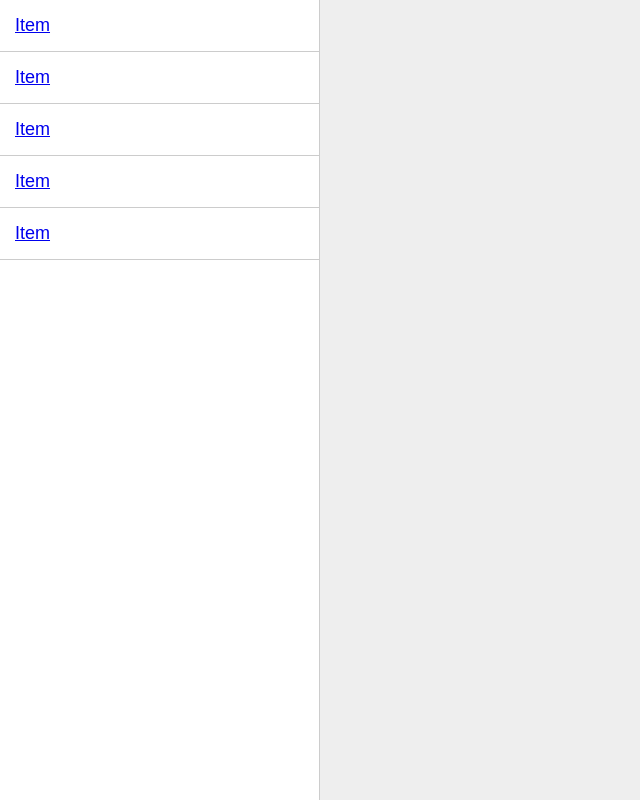
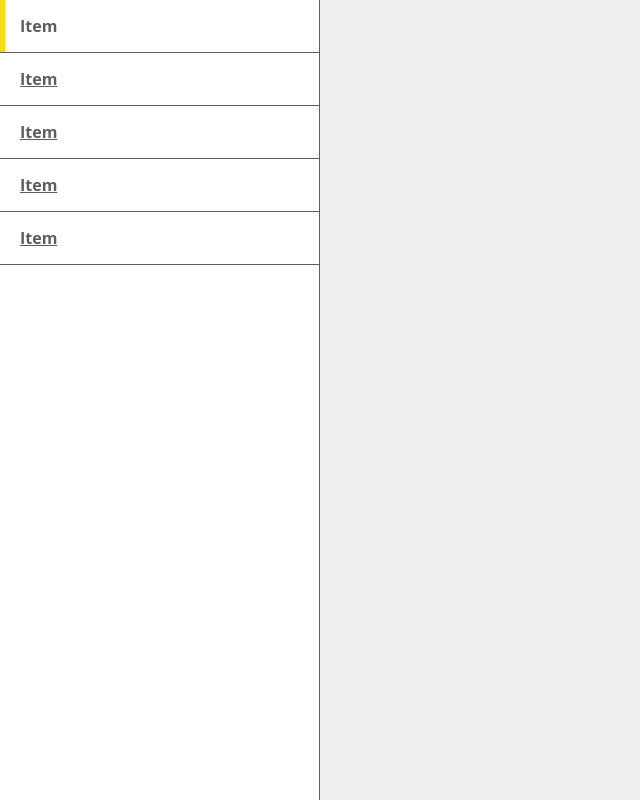
Before and after one commit to hatwadadevloper/respond, a plain HTML site: page index.html in a window 1280 px wide. Shown: the whole page, without its empty margins (0-640 px from the left). Drawn offline with Linux system fonts and the light colour scheme.

Commit message:
Improvements in nav

```diff
--- a/css/respond.css
+++ b/css/respond.css
@@ -61,23 +61,30 @@ em,i,.italic{font-style:italic}
 .ttu{text-transform:uppercase}
 .ttl{text-transform:lowercase}
 .pointer{cursor: pointer}
+@import url(https://fonts.googleapis.com/css?family=Open+Sans:400,700,600,400italic);
+body{font-size:14px;font-family: 'Open Sans', sans-serif;color:#5e5d58}
 #menu-toggle{position:absolute;opacity:0;display:none;}
-.lab{display:block;width:40px;height:40px;background-color:#333;padding:10px;cursor:pointer;display:none}
+.lab{display:block;width:40px;height:40px;background-color:#5e5d58;padding:10px;cursor:pointer;display:none}
 .label-toggle,.label-toggle1,.label-toggle2{display:block;width:20px;z-index:2;height:2px;margin-bottom:5px;background-color:#fff}
+.yellow{background-color:#F8DA15;}
 .left-menu{list-style:none;}
-.left-menu li{padding:15px;border-bottom:1px solid #ccc;font-size:18px;}
+.left-menu li{border-bottom:1px solid #5e5d58;}
+.left-menu li a,.left-menu li a:visited{color:#5e5d58;padding:15px;display:block;font-size:16px;font-weight:bold;border-left:5px solid #fff;}
+.left-menu li a:hover,.left-menu li a:focus,.left-menu li a:active{border-left:5px solid #F8DA15;text-decoration:none}
 .pad0{padding:0 !important}
 .mar0{margin:0 !important}
 .header{position:fixed;}
-@media (min-width:768px){.header{height:100%;border-right:1px solid #ccc}}
+@media (min-width:768px){.header{height:100%;border-right:1px solid #5e5d58}}
 @media (max-width:768px){
-.col-1-2,.col-2-4,.col-3-4,.col-1-3{width:100%}
 	.left-menu{display:none;}
 	#menu-toggle,.lab,#menu-toggle:checked ~ .left-menu{display:block;}
 	#menu-toggle:checked ~ .lab .label-toggle{margin-top:8px;transform:rotate(45deg)}
 #menu-toggle:checked ~ .lab .label-toggle1{display:none}
 #menu-toggle:checked ~ .lab .label-toggle2{margin-top: -7px;transform:rotate(-45deg)}
 }
+@media (max-width:768px){
+.col-1-2,.col-2-4,.col-3-4,.col-1-3{width:100%}
+}
 @media (max-width:480px){
 .scol-1-2,.scol-2-4,.scol-3-4,.scol-1-3{width:100%}
 }
```
